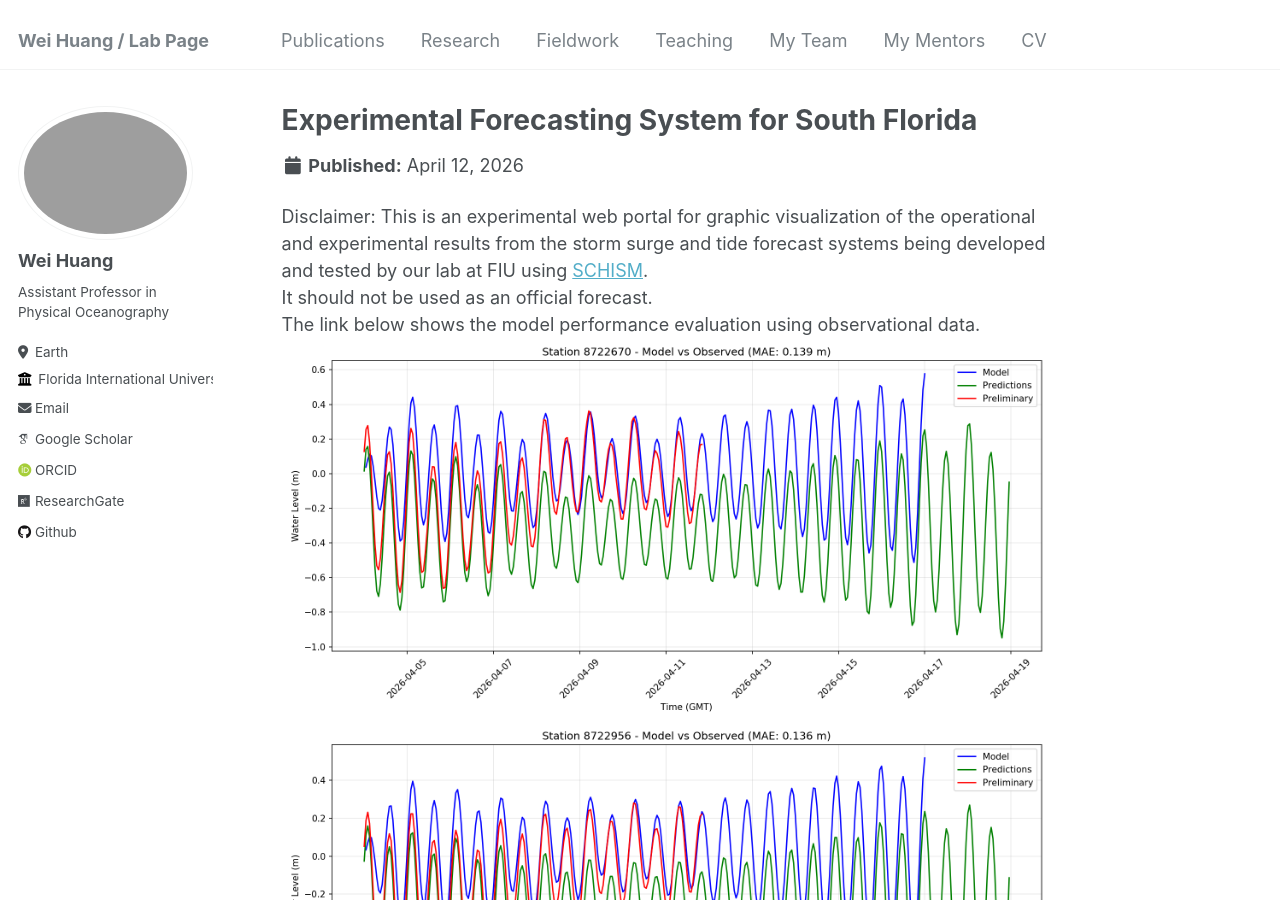
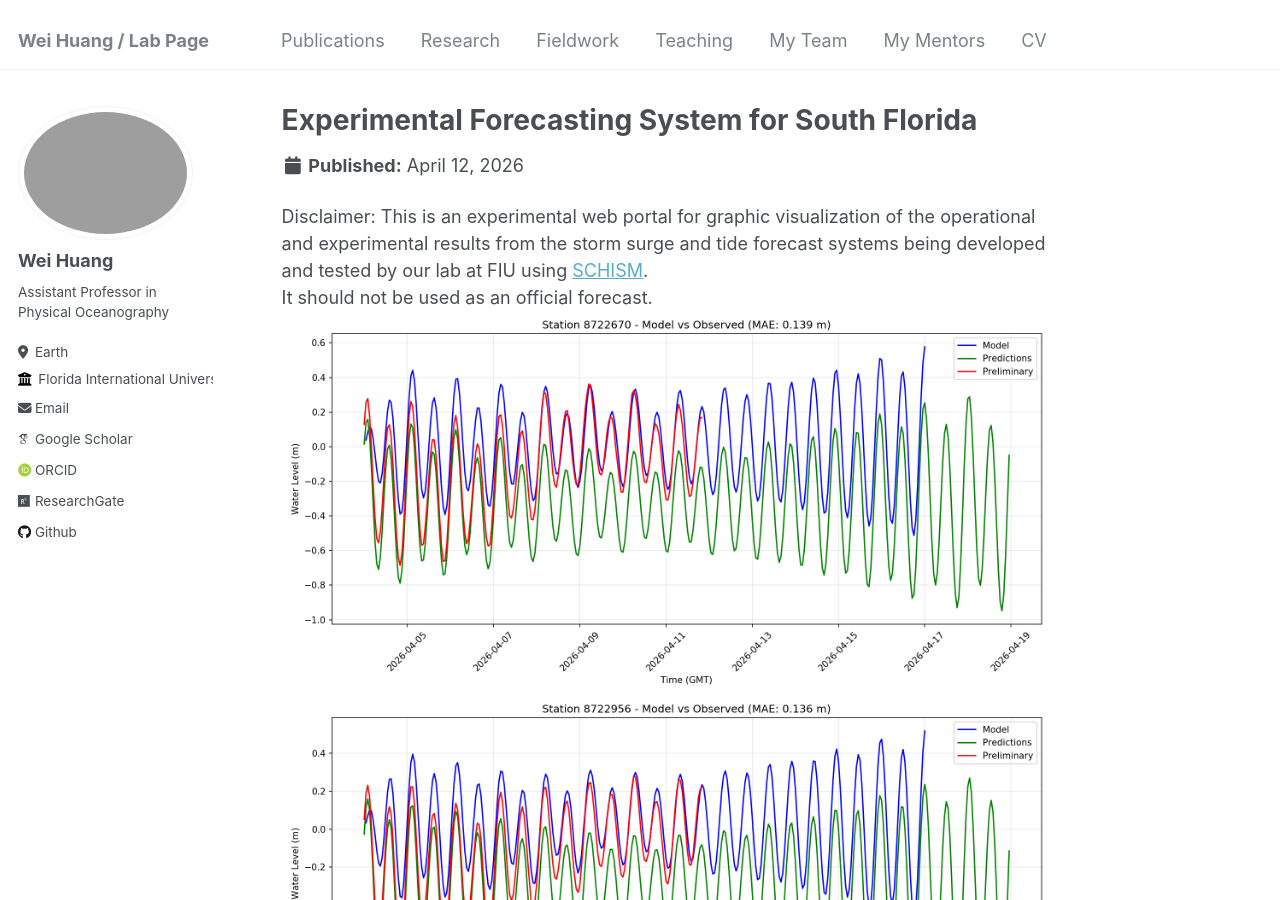
Before and after one commit to huang96169/huang96169.github.io, a Jekyll site: the page built from _research/research-1.md, in a window 1280 px wide and 900 px high. Built offline with Jekyll 4.4.1, drawn with Linux system fonts in a browser that asks for light colours; some web fonts are replaced.

```diff
--- a/_research/research-1.md
+++ b/_research/research-1.md
@@ -10,7 +10,6 @@ collection: research
 Disclaimer:
 This is an experimental web portal for graphic visualization of the operational and experimental results from the storm surge and tide forecast systems being developed and tested by our lab at FIU using [SCHISM](https://ccrm.vims.edu/schismweb/).<br/>
 It should not be used as an official forecast.<br/>
-The link below shows the model performance evaluation using observational data.<br/>
 <img src='/images/station_8722670.png'>
 <img src='/images/station_8722956.png'>
 <img src='/images/station_8723214.png'>
```
Also changed, not shown: _research/research-2.md (+0 -1 lines).
